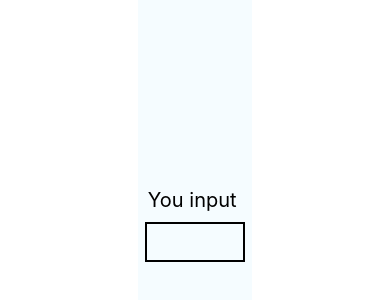
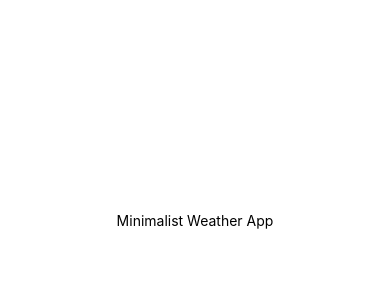
Before and after one commit to denis-fominykh/weather-app-react-native, a React Native app: screen / in a window 390 px wide. Shown: the part 202-502 px from the top of the page. Built offline with nearby package versions, Linux system fonts and the light colour scheme.

Commit message:
adding a loading status

```diff
--- a/App.tsx
+++ b/App.tsx
@@ -1,16 +1,29 @@
-import React, { FC } from 'react';
+import React, { Component } from 'react';
 import { StyleSheet, Text, View } from 'react-native';
 
-import Weather from './components/Weather';
+interface AppProps {}
 
-const App: FC = () => {
-  return (
-    <View style={styles.container}>
-      {/*<Text>Open up App.tsx to start working on your app!</Text>*/}
-      <Weather />
-    </View>
-  );
-};
+interface AppState {
+  isLoading: boolean;
+}
+
+export default class App extends Component<AppProps, AppState> {
+  state = {
+    isLoading: false,
+  };
+
+  render() {
+    const { isLoading } = this.state;
+
+    const content = isLoading ? null : (
+      <View>
+        <Text>Minimalist Weather App</Text>
+      </View>
+    );
+
+    return <View style={styles.container}>{content}</View>;
+  }
+}
 
 const styles = StyleSheet.create({
   container: {
@@ -20,5 +33,3 @@ const styles = StyleSheet.create({
     justifyContent: 'center',
   },
 });
-
-export default App;
--- a/components/Forecast.tsx
+++ /dev/null
@@ -1,39 +0,0 @@
-import React, { FC } from 'react';
-import { StyleSheet, Text, View } from 'react-native';
-
-export interface ForecastProps {
-  main: string;
-  description: string;
-  temp: number;
-}
-
-const Forecast: FC<ForecastProps> = ({ main, description, temp }) => {
-  return (
-    <View style={styles.container}>
-      <Text style={styles.bigText}>{main}</Text>
-      <Text style={styles.mainText}>Current conditions: {description}</Text>
-      <Text style={styles.bigText}>{temp}°C</Text>
-    </View>
-  );
-};
-
-const styles = StyleSheet.create({
-  container: {
-    height: 130,
-  },
-  bigText: {
-    flex: 2,
-    fontSize: 20,
-    textAlign: 'center',
-    margin: 10,
-    color: '#FFFFFF',
-  },
-  mainText: {
-    flex: 1,
-    fontSize: 16,
-    textAlign: 'center',
-    color: '#FFFFFF',
-  },
-});
-
-export default Forecast;
--- a/components/Weather.tsx
+++ /dev/null
@@ -1,77 +0,0 @@
-import React, { Component } from 'react';
-import {
-  StyleSheet,
-  Text,
-  View,
-  TextInput,
-  NativeSyntheticEvent,
-  TextInputSubmitEditingEventData,
-} from 'react-native';
-
-import Forecast from './Forecast';
-import { ForecastProps } from './Forecast';
-
-interface WeatherProps {}
-
-interface WeatherState {
-  city: string;
-  forecast: ForecastProps | null;
-}
-
-export default class Weather extends Component<WeatherProps, WeatherState> {
-  state = {
-    city: '',
-    forecast: null,
-  };
-
-  private handleTextChange = (
-    event: NativeSyntheticEvent<TextInputSubmitEditingEventData>,
-  ) => {
-    this.setState({ city: event.nativeEvent.text });
-  };
-
-  render() {
-    const { city, forecast } = this.state;
-
-    const content = this.state.forecast ? (
-      <Forecast
-        main={forecast.main}
-        description={forecast.description}
-        temp={forecast.temp}
-      />
-    ) : null;
-
-    return (
-      <View style={styles.container}>
-        <Text style={styles.welcome}>You input {city}</Text>
-        {content}
-        <TextInput
-          style={styles.input}
-          onSubmitEditing={this.handleTextChange}
-        />
-      </View>
-    );
-  }
-}
-
-const styles = StyleSheet.create({
-  container: {
-    flex: 1,
-    justifyContent: 'center',
-    alignItems: 'center',
-    backgroundColor: '#F5FCFF',
-  },
-  welcome: {
-    fontSize: 20,
-    textAlign: 'center',
-    margin: 10,
-  },
-  input: {
-    fontSize: 20,
-    borderWidth: 2,
-    padding: 2,
-    height: 40,
-    width: 100,
-    textAlign: 'center',
-  },
-});
```
